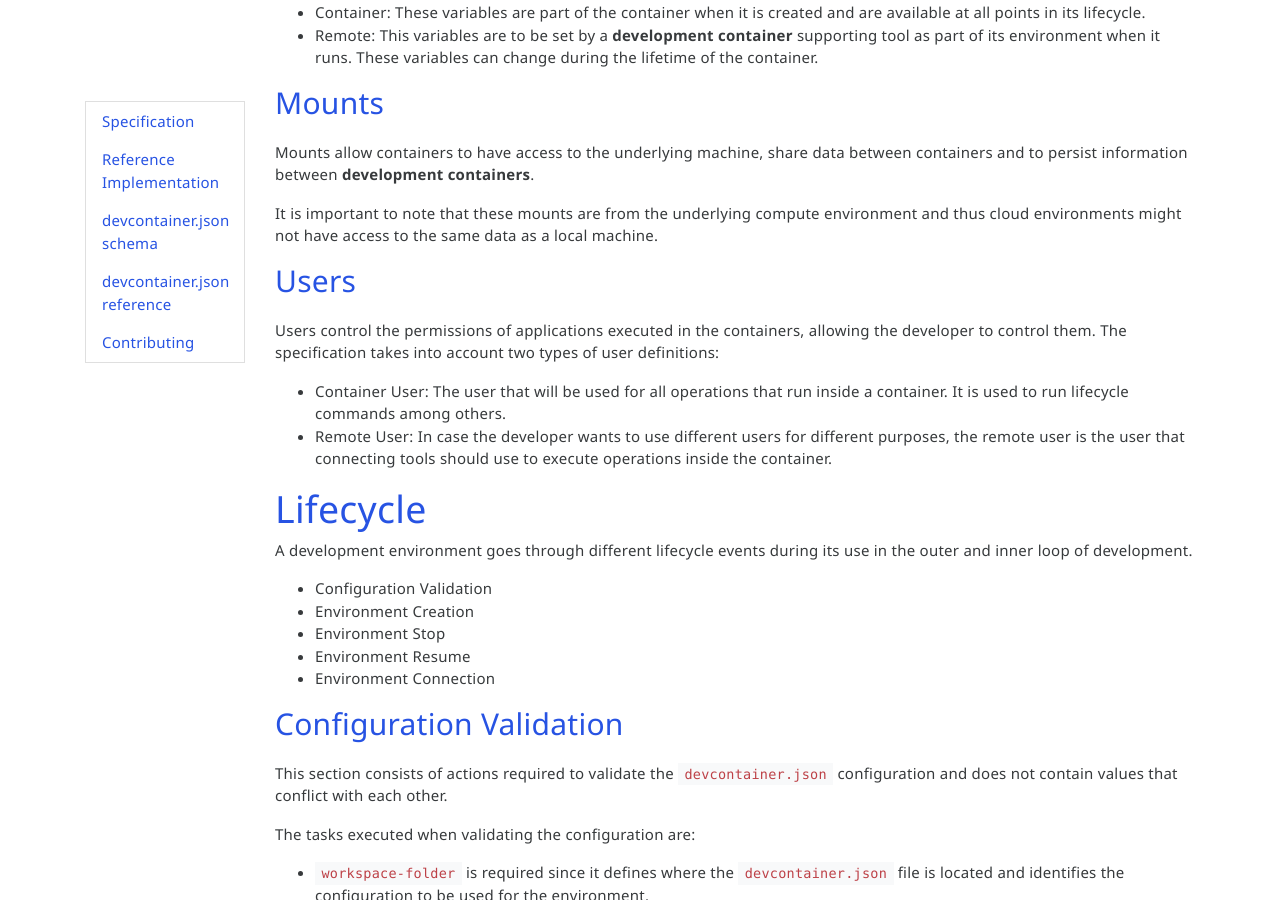
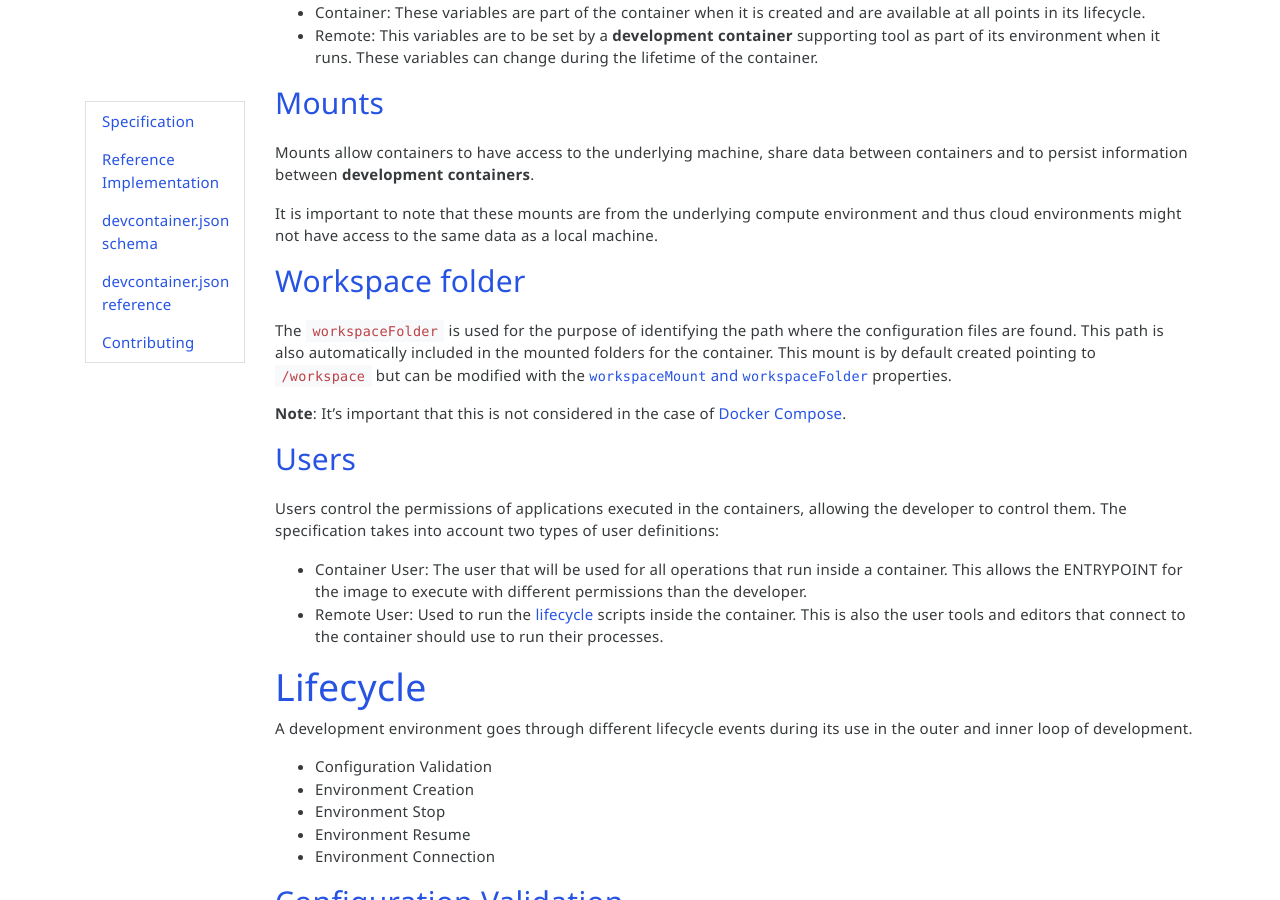
Before and after one commit to devcontainers/devcontainers.github.io, a Jekyll site: the page built from _implementors/spec.md, in a window 1280 px wide and 900 px high, scrolled down 2552 px. Built offline with Jekyll 4.4.1, drawn with Linux system fonts in a browser that asks for light colours; nearby versions of some CDN libraries; comment, search, counter and statistics services are not loaded; some of the changed text lies outside the part shown.

Commit message:
Updates from latest spec PR

```diff
--- a/_implementors/spec.md
+++ b/_implementors/spec.md
@@ -86,12 +86,18 @@ Mounts allow containers to have access to the underlying machine, share data bet
 
 It is important to note that these mounts are from the underlying compute environment and thus cloud environments might not have access to the same data as a local machine.
 
+## <a href="#workspace-folder" name="workspace-folder" class="anchor"> Workspace folder </a>
+
+The `workspaceFolder` is used for the purpose of identifying the path where the configuration files are found. This path is also automatically included in the mounted folders for the container. This mount is by default created pointing to `/workspace` but can be modified with the [`workspaceMount` and `workspaceFolder`](json_reference.md#image-or-dockerfile-specific-properties) properties.
+
+> **Note**: It's important that this is not considered in the case of [Docker Compose](#docker-compose-based).
+
 ## <a href="#users" name="users" class="anchor"> Users </a>
 
 Users control the permissions of applications executed in the containers, allowing the developer to control them. The specification takes into account two types of user definitions:
 
-* Container User: The user that will be used for all operations that run inside a container. It is used to run lifecycle commands among others.
-* Remote User: In case the developer wants to use different users for different purposes, the remote user is the user that connecting tools should use to execute operations inside the container.
+* Container User: The user that will be used for all operations that run inside a container. This allows the ENTRYPOINT for the image to execute with different permissions than the developer.
+* Remote User: Used to run the [lifecycle](#lifecycle) scripts inside the container. This is also the user tools and editors that connect to the container should use to run their processes.
 
 # <a href="#lifecycle" name="lifecycle" class="anchor"> Lifecycle </a>
 
@@ -144,8 +150,9 @@ This step executes the following:
 
 ### <a href="#post-container-creation" name="post-container-creation" class="anchor"> Post Container Creation </a>
 
-- At the end of the container creation step, a set of commands are executed inside the **main** container: `on-create-command`, `update-content-command` and `post-create-command`. This set of commands is executed in sequence on a container the first time it's created and depending on the creation parameters received. You can learn more in the [documentation on lifecycle scripts](json_reference.md#lifecycle-scripts). By default, `post-create-command` is executed in the background after reporting the successful creation of the development environment.
-- If the `wait-for` property is defined, then execution should stop at the specified property.
+- At the end of the container creation step, a set of commands are executed inside the **main** container: `onCreateCommand`, `updateContentCommand` and `postCreateCommand`. This set of commands is executed in sequence on a container the first time it's created and depending on the creation parameters received. You can learn more in the [documentation on lifecycle scripts](json_reference.md#lifecycle-scripts). By default, `postCreateCommand` is executed in the background after reporting the successful creation of the development environment.
+- If the `waitFor` property is defined, then execution should stop at the specified property.
+- `userEnvProbe` is used to define the way environment variables are read from the container before executing the lifecycle hooks.
 
 ## <a href="#environment-stop" name="environment-stop" class="anchor"> Environment Stop </a>
 
```
Also changed, not shown: other parts of _implementors/spec.md (+1 -1 lines), supporting.md (+2 -0 lines).
